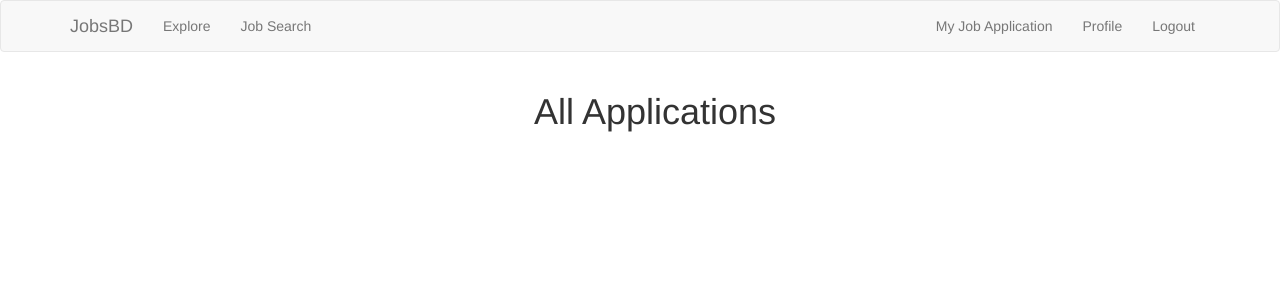
After one commit to waikitpo/itp4115_EA_D05, a Flask app: page /applications in a window 1280 px wide. The commit adds this page. Shown: the top 300 px of the page. Run offline with Flask 3, Linux system fonts and the light colour scheme; the visitor is signed in with stand-in values (Sample User, id 1); data comes from the database, SQL or seed files in the repository; data that the repository does not hold is empty; some libraries are stand-ins or nearby versions.

Commit message:
job apply and application view

```diff
--- a/app/models.py
+++ b/app/models.py
@@ -9,6 +9,8 @@ from flask_login import UserMixin
 from werkzeug.security import generate_password_hash, check_password_hash
 
 from flask import session
+
+from enum import Enum
 
 followers = db.Table(
     'followers',
@@ -30,6 +32,8 @@ class User(UserMixin, db.Model):
         primaryjoin=(followers.c.follower_id == id),
         secondaryjoin=(followers.c.followed_id == id),
         backref=db.backref('followers', lazy='dynamic'), lazy='dynamic')
+
+    job_application = db.relationship('JobApplication', backref='user', lazy='dynamic')
 
     def __repr__(self) -> str:
         return f'<User {self.username}>'
@@ -163,6 +167,7 @@ class Company(UserMixin, db.Model):
             return None
         return Company.query.get(id)
 
+    job_application = db.relationship('JobApplication', backref='company', lazy='dynamic')
 
 class Location(db.Model):
     id = db.Column(db.Integer, primary_key=True)
@@ -227,3 +232,40 @@ class Job(db.Model):
 
     # locations = db.relationship('Location', backref='job_in_location')
     # categories = db.relationship('Category', backref='job_in_category')
+
+    job_application = db.relationship('JobApplication', backref='job', lazy='dynamic')
+
+
+class JobApplicationStatus(Enum):
+    submitted = 'Submitted'
+    reviewed = 'Reviewed'
+    interview = 'Interview'
+    offered = 'Offered'
+    rejected = 'Rejected'
+
+
+class JobApplication(db.Model):
+    id = db.Column(db.Integer, primary_key=True)
+
+    job_id = db.Column(db.Integer, db.ForeignKey('job.id'))
+    user_id = db.Column(db.Integer, db.ForeignKey('user.id'))
+    company_id = db.Column(db.Integer, db.ForeignKey('company.id'))
+
+    name = db.Column(db.String(128), index=True)
+    contact_number = db.Column(db.Integer, nullable=False)
+    contact_email = db.Column(db.String(120), index=True, nullable=False)
+    resume = db.Column(db.Text, nullable=False)
+
+    message = db.Column(db.Text)
+    reply = db.Column(db.Text)
+
+    # status = db.Column(db.Enum(JobApplicationStatus), nullable=False)
+    status = db.Column(db.String(50), nullable=False, index=True)
+
+    created_at = db.Column(db.DateTime, index=True, default=datetime.utcnow)
+    updated_at = db.Column(db.DateTime, index=True, default=datetime.utcnow)
+
+    # Relationships
+    # job = db.relationship('Job', back_populates='job_application')
+    # user = db.relationship('User', back_populates='job_application')
+    # company = db.relationship('Company', back_populates='job_application')
--- a/app/routes.py
+++ b/app/routes.py
@@ -6,8 +6,8 @@ from sqlalchemy.orm import contains_eager
 
 from app import app, db
 from app.email import send_password_reset_email
-from app.forms import LoginForm, RegistrationForm, EditProfileForm, PostForm, ResetPasswordRequestForm, ResetPasswordForm, CompanyLoginForm, CompanyRegistrationForm, JobSearchForm, JobForm,CompanyEditForm
-from app.models import User, Post, Company, Job, Location, Category
+from app.forms import LoginForm, RegistrationForm, EditProfileForm, PostForm, ResetPasswordRequestForm, ResetPasswordForm, CompanyLoginForm, CompanyRegistrationForm, JobSearchForm, JobForm,CompanyEditForm, JobApplyForm, JobReplyForm
+from app.models import User, Post, Company, Job, Location, Category, JobApplication, JobApplicationStatus
 
 from app.decorators import user_permission_required, company_permission_required
 
@@ -457,3 +457,56 @@ def delete_job(id):
 
         jobs = Job.query.filter_by(company_id=current_user.id).order_by(Job.created_at)
         return render_template("jobs.html.j2", jobs=jobs)
+
+
+
+@app.route("/jobs//job_apply/<int:id>", methods=['GET', 'POST'])
+@login_required
+def apply_job(id):
+    form = JobApplyForm()
+    job = Job.query.get_or_404(id)
+    if form.validate_on_submit():
+        user = current_user.id
+        job_apply = JobApplication(
+            name=form.name.data,
+            contact_number=form.contact_number.data,
+            contact_email=form.contact_email.data,
+            resume=form.resume.data,
+            message=form.message.data,
+            status='Submitted',
+            job_id=id,
+            company_id=job.publisher.id,
+            user_id=user)
+
+        # Clear the data
+        form.name.data = ''
+        form.contact_number.data = ''
+        form.contact_email.data = ''
+        form.resume.data = ''
+        form.message.data = ''
+
+        db.session.add(job_apply)
+        db.session.commit()
+
+        flash("Job Application Submitted")
+        return redirect(url_for('job_search'))
+    return render_template('job_apply.html.j2', title="Job Apply", form=form)
+
+
+@app.route("/applications")
+@login_required
+def applications():
+
+    type = session.get('type')
+    if type == 'user':
+        applications = JobApplication.query.filter_by(user_id=current_user.id).order_by(JobApplication.created_at).all()
+    elif type == 'company':
+        applications = JobApplication.query.filter_by(company_id=current_user.id).order_by(JobApplication.created_at).all()
+
+    return render_template("applications.html.j2", applications=applications)
+
+
+@app.route('/applications/<int:id>')
+def application(id):
+    application = JobApplication.query.get_or_404(id)
+    return render_template('application.html.j2', application=application)
--- /dev/null
+++ b/app/templates/applications.html.j2
@@ -0,0 +1,52 @@
+{% extends "base.html.j2" %}
+
+{% block app_content %}
+
+<div class="container">
+    <h1 class="text-center">All Applications</h1>
+    <br/>
+
+    <div class="row">
+        {% for application in applications %}
+            <div class="col-md-12">
+                <div class="panel panel-default">
+                    <div class="panel-body">
+                        {% if current_user.__tablename__ == 'user' %}
+                        <h3>{{ application.job.title }}</h3>
+                        <p><strong>Company:</strong> {{ application.company.name }}</p>
+                        <p><strong>Location:</strong> {{ application.job.location.location }}</p>
+                        <p><strong>Category:</strong> {{ application.job.category.category }}</p>
+                        <p><strong>Salary:</strong> {{ application.job.salary }}</p>
+                        <p><strong>Status Available?:</strong> {{ application.job.available }}</p>
+                        <p><strong>Application Status:</strong> {{ application.status }}</p>
+
+
+                        <a href="{{ url_for('application', id=application.id )}}">View Application</a>
+                        {# <a href="{{ url_for('edit_application', id=job.id )}}">Edit Application</a>
+                        <a href="{{ url_for('delete_application', id=job.id )}}">Delete Application</a> #}
+
+                        {% elif current_user.__tablename__ == 'company' %}
+                        <h3>{{ application.name }}</h3>
+                        <h3>{{ application.job.title }}</h3>
+
+                        <p><strong>Contact Number:</strong> {{ application.contact_number }}</p>
+                        <p><strong>Contact Email:</strong> {{ application.contact_email }}</p>
+                        <p><strong>Resume:</strong> {{ application.resume }}</p>
+                        <p><strong>His/Her Message:</strong> {{ application.message }}</p>
+                        <p><strong>Your Reply:</strong> {{ application.reply }}</p>
+                        <p><strong>Application Status:</strong> {{ application.status }}</p>
+
+                        <a href="{{ url_for('application', id=application.id )}}">View Application</a>
+
+                        {% endif %}
+                    </div>
+                </div>
+            </div>
+        {% endfor %}
+    </div>
+
+</div>
+
+
+
+{% endblock %}
--- a/app/templates/base.html.j2
+++ b/app/templates/base.html.j2
@@ -19,8 +19,13 @@
                     <span class="icon-bar"></span>
                     <span class="icon-bar"></span>
                     <span class="icon-bar"></span>
+                {% if current_user.__tablename__ == 'user' %}
+                </button>
+                <a class="navbar-brand" href="{{ url_for('index') }}">JobsBD</a>
+                {% else %}
                 </button>
                 <a class="navbar-brand" href="{{ url_for('job_search') }}">JobsBD</a>
+                {% endif %}
             </div>
             <div class="collapse navbar-collapse" id="bs-example-navbar-collapse-1">
                 <ul class="nav navbar-nav">
@@ -66,6 +71,9 @@
 
                     {% elif current_user.__tablename__ == 'user' %}
                         <li>
+                            <a href="{{ url_for('applications') }}">My Job Application</a>
+                        </li>
+                        <li>
                             <a href="{{ url_for('user', username=current_user.username) }}">Profile</a>
                         </li>
                         <li>
@@ -75,6 +83,9 @@
                     {% elif current_user.__tablename__ == 'company' %}
                         <li>
                             <a href="{{ url_for('job_publish') }}">Job Post</a>
+                        </li>
+                        <li>
+                            <a href="{{ url_for('applications') }}">Job Application</a>
                         </li>
                         <li>
                             <a href="{{ url_for('jobs') }}">My Job</a>
--- a/app/templates/job.html.j2
+++ b/app/templates/job.html.j2
@@ -24,7 +24,7 @@
                         {% if current_user.is_anonymous or current_user.__tablename__ == 'user'%}
 
                         <a href="{{ url_for( 'job_search' )}}">Back to Job Search</a>
-                        <a href="{{ url_for('job_search' )}}">Apply for jobs</a>
+                        <a href="{{ url_for('apply_job', id=job.id )}}">Apply for job</a>
 
                         {% elif current_user.__tablename__ == 'company' and job.publisher.id == current_user.id %}
 
```
Also changed, not shown: app/forms.py (+14 -0 lines), app/templates/application.html.j2 (added, +50 -0 lines), app/templates/job_apply.html.j2 (added, +10 -0 lines), migrations/versions/454ca0027626_job_apply_name_added.py (added, +34 -0 lines), migrations/versions/625198eacd18_job_apply_status_fixed.py (added, +38 -0 lines), migrations/versions/7bb9d6ce548f_job_application.py (added, +55 -0 lines), app/templates/application_edit.html.j2 (added).
